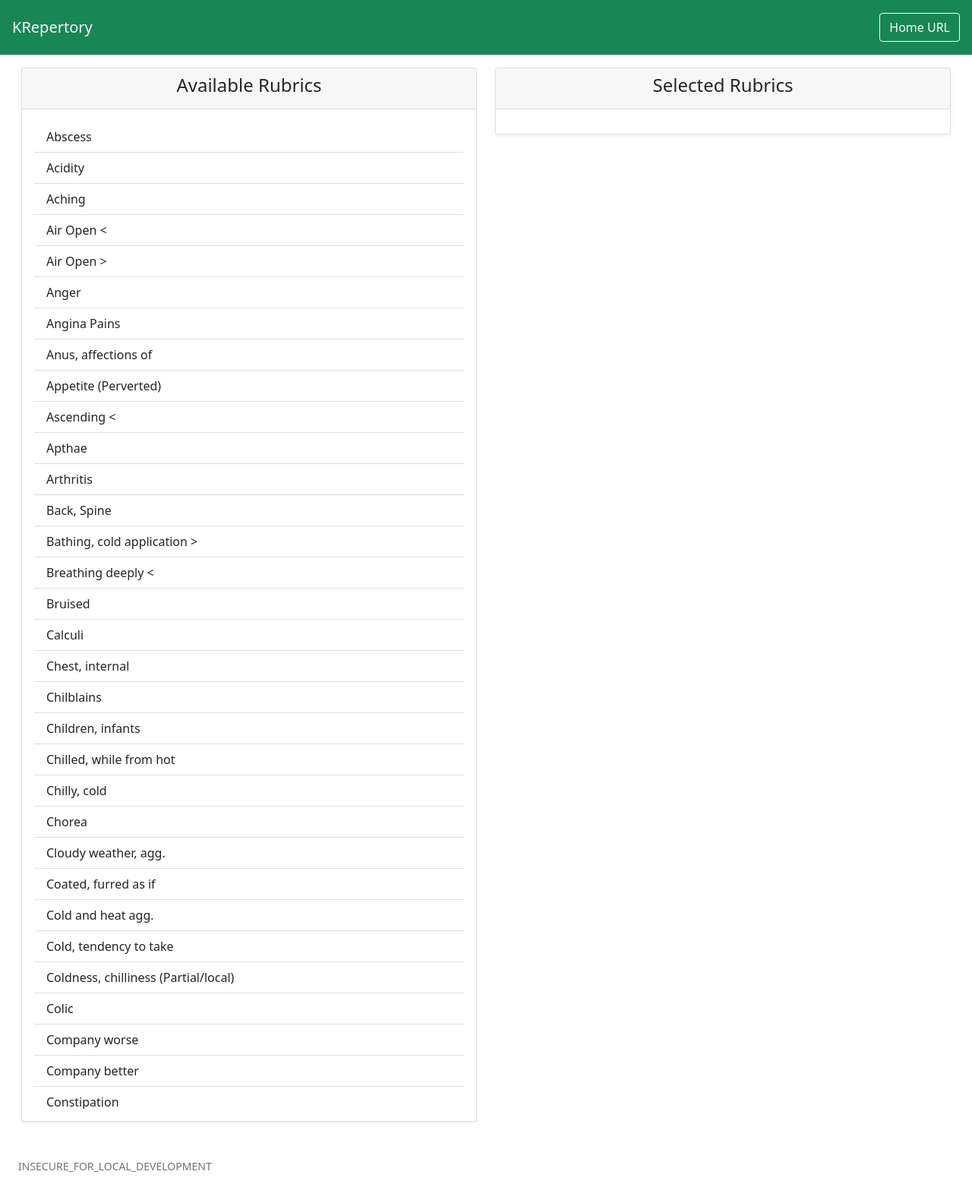
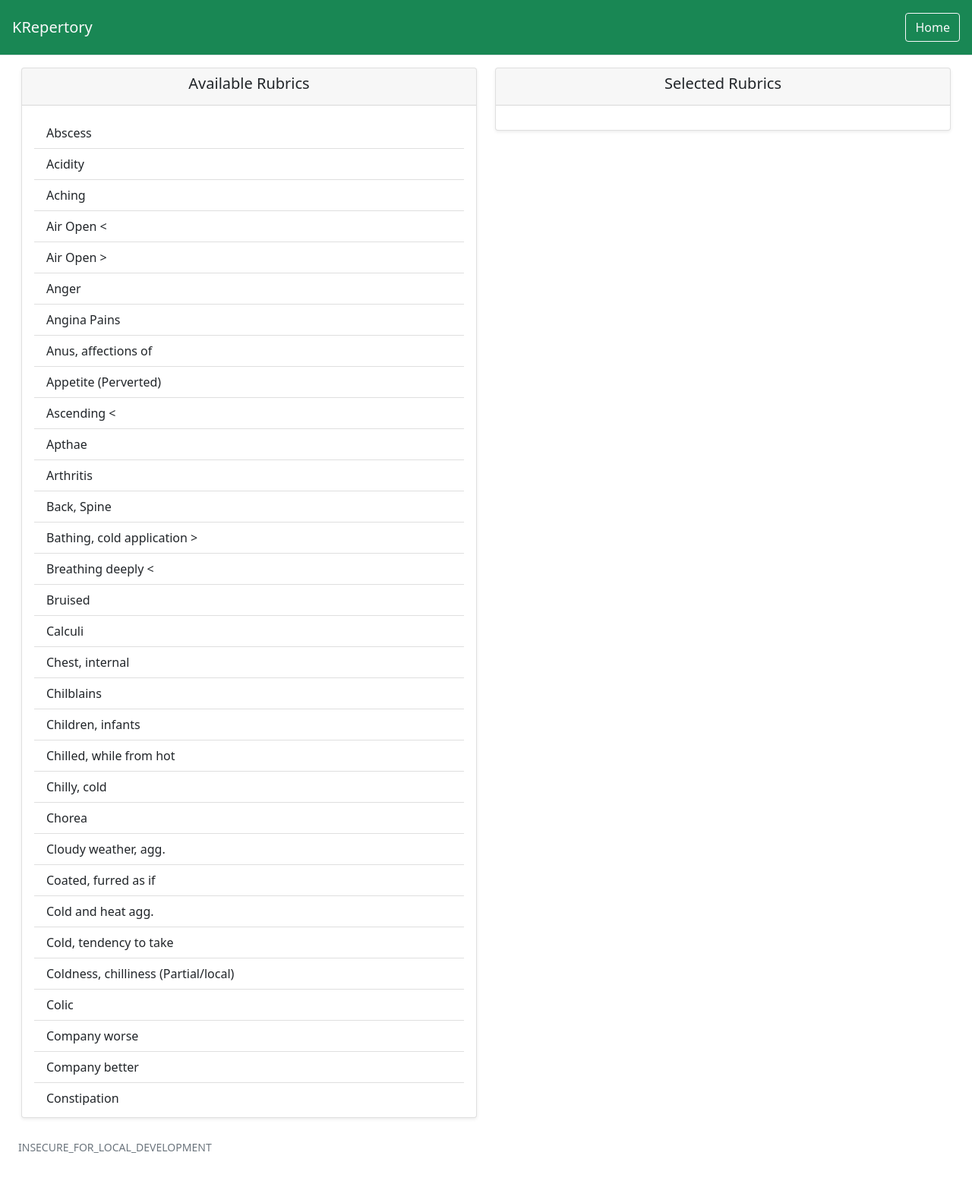
Before and after one commit to simrat-code/krepertory, a Flask app: page /krep/ in a window 1280 px wide. Shown: the top 1584 px of the page at 76% size. Run offline with Flask 2, Linux system fonts and the light colour scheme; some libraries are stand-ins or nearby versions.

Commit message:
ui modification

```diff
--- a/templates/base.html
+++ b/templates/base.html
@@ -14,7 +14,7 @@
         <div class="d-flex mb-3 align-items-center border-bottom text-light bg-success ">
             <p class="h5 me-auto p-3 pt-4">KRepertory</p>
             <div class="p-3">
-                <a class="btn btn-outline-light" href="{{ url_for('home') }}">Home URL</a>
+                <a class="btn btn-outline-light" href="{{ url_for('home') }}">Home</a>
             </div>
         </div>
 
--- a/templates/home.html
+++ b/templates/home.html
@@ -4,9 +4,9 @@
 <div class="container-fluid">
     <div class="row mb-4 mx-1">
         <div class="col">
-            <div class="card mb-4 shadow-sm">
+            <div class="card mb-1 shadow-sm">
                 <div class="card-header">
-                    <p class="h4 text-center">Available Rubrics</p>
+                    <p class="h5 text-center">Available Rubrics</p>
                 </div>
                 <div class="card-body">
                     <div class="list-group list-group-flush" style="max-height: 50vh; overflow-y: auto;" id="list-available">
@@ -20,9 +20,9 @@
             </div>
         </div>
         <div class="col">
-            <div class="card mb-4 shadow-sm">
+            <div class="card mb-1 shadow-sm">
                 <div class="card-header">
-                    <p class="h4 text-center">Selected Rubrics</p>
+                    <p class="h5 text-center">Selected Rubrics</p>
                 </div>
                 <div class="card-body">
                     <div class="list-group list-group-flush" style="max-height: 50vh; overflow-y: auto;" id="list-available">
@@ -40,7 +40,7 @@
     <div class="row mx-0">
         <div class="card shadow-sm pt-2">
             <div class="card-header">
-                <p class="h5">Medicines</p>
+                <p class="h5">Remedies</p>
             </div>
             <div class="card-body">
                 <div class="list-group list-group-flush" style="max-height: 50vh; overflow-y: auto;" id="list-available">
```
